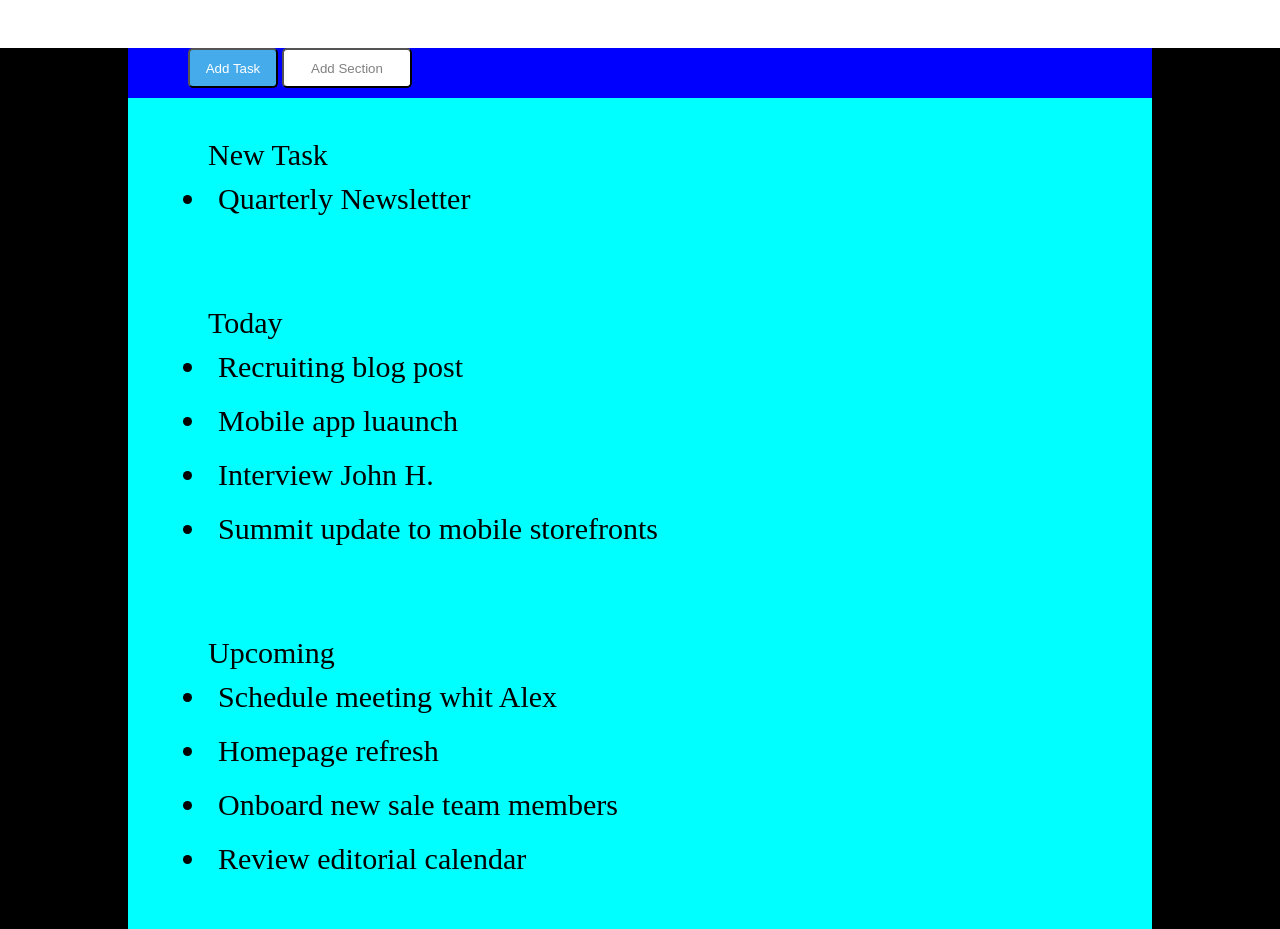
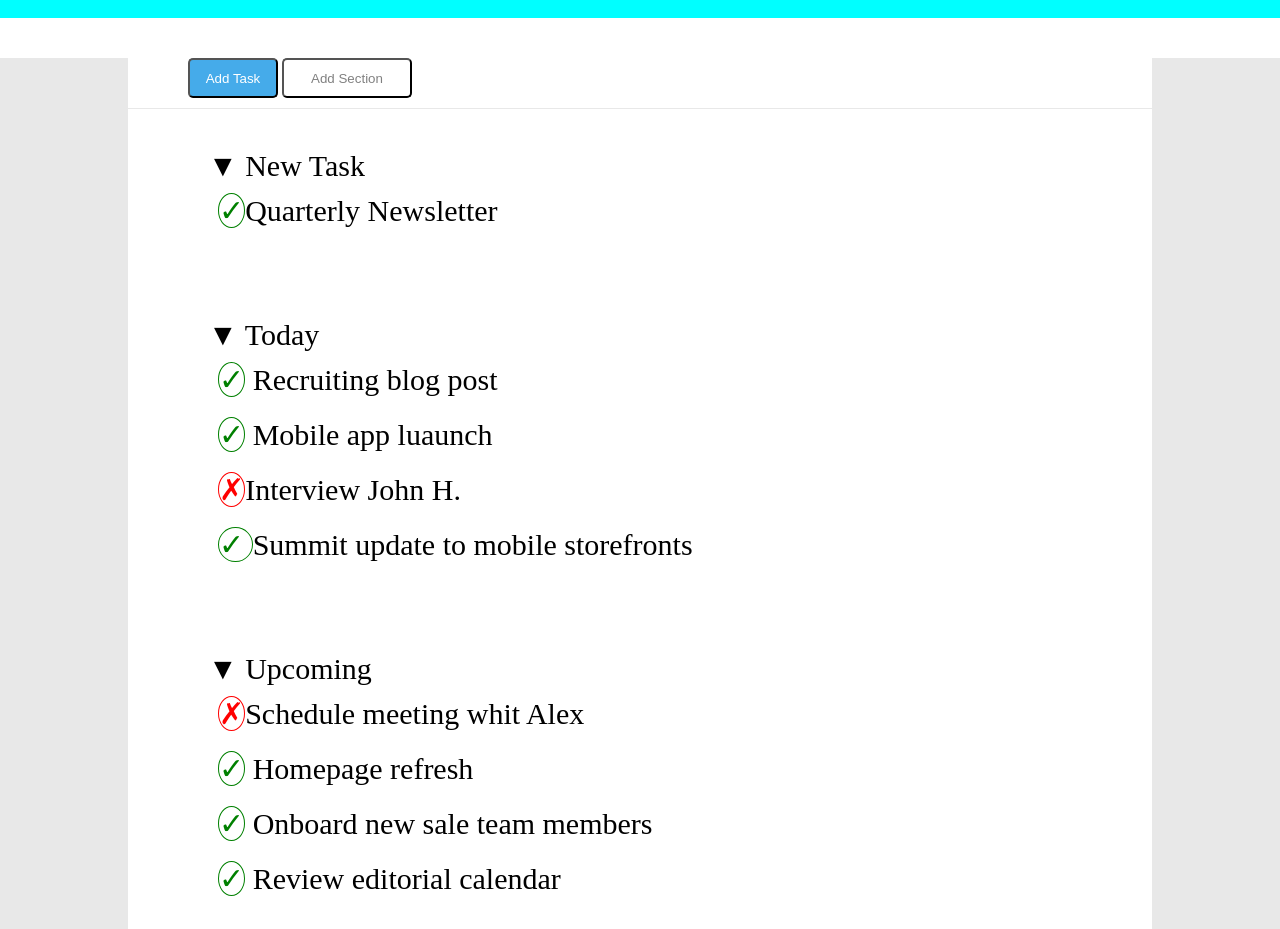
Before and after one commit to GiulioDangelo/html-css-toboolist, a plain HTML site: page index.html in a window 1280 px wide. Shown: the part 146-1075 px from the top of the page. Drawn offline with Linux system fonts and the light colour scheme.

Commit message:
add check and uncheck icon

```diff
--- a/index.html
+++ b/index.html
@@ -20,22 +20,22 @@
 
         <section class="list">
 
-            <ul>New Task
-             <li>Quarterly Newsletter</li>
+            <ul>&#9660; New Task
+             <li><span class="checkd">&check;</span>Quarterly Newsletter</li>
             </ul>
 
-            <ul>Today
-                <li>Recruiting blog post</li>
-                <li>Mobile app luaunch</li>
-                <li>Interview John H.</li>
-                <li>Summit update to mobile storefronts</li>
+            <ul>&#9660; Today
+                <li><span class="checkd">&check;</span> Recruiting blog post</li>
+                <li><span class="checkd">&check;</span> Mobile app luaunch</li>
+                <li><span class="uncheckd">&cross;</span>Interview John H.</li>
+                <li><span class="checkd">&check; </span>Summit update to mobile storefronts</li>
             </ul>
 
-            <ul>Upcoming
-                <li>Schedule meeting whit Alex</li>
-                <li>Homepage refresh</li>
-                <li>Onboard new sale team members</li>
-                <li>Review editorial calendar</li>
+            <ul>&#9660; Upcoming
+                <li><span class="uncheckd">&cross;</span>Schedule meeting whit Alex</li>
+                <li><span class="checkd">&check;</span> Homepage refresh</li>
+                <li><span class="checkd">&check;</span> Onboard new sale team members</li>
+                <li><span class="checkd">&check;</span> Review editorial calendar</li>
             </ul>
         </section>
    </main>
--- a/style.css
+++ b/style.css
@@ -1,6 +1,10 @@
 *{
     margin: 0;
     box-sizing: border-box;
+}
+
+header{
+    background-color: aqua;
 }
 
 .logo{
@@ -18,8 +22,8 @@ h1{
 .container-button{
     height: 50px;
     width:80%;
-    background-color: blue;
-    margin: 30px auto 0px;
+    background-color: white;
+    margin: 40px auto 1px;
 
 }
 
@@ -41,7 +45,7 @@ h1{
 }
 
 .list{
-    background-color: aqua;
+    background-color: white;
     width: 80%;
     height: 1100px;
     margin: 0px auto;
@@ -51,12 +55,25 @@ ul{
     padding: 40px;
     margin-left: 40px;
     font-size: 30px;
+    list-style: none;
 }
 
 li{
     padding: 10px;
 }
 
+.checkd{
+    color: green;
+    border-radius: 50%;
+    border:1px solid green ;
+}
+
+.uncheckd{
+    color: rgb(255, 0, 0);
+    border-radius: 50%;
+    border:1px solid rgb(255, 0, 0) ;
+}
+
 main{
-    background-color: black;
+    background-color: rgb(232, 232, 232);
 }
```
